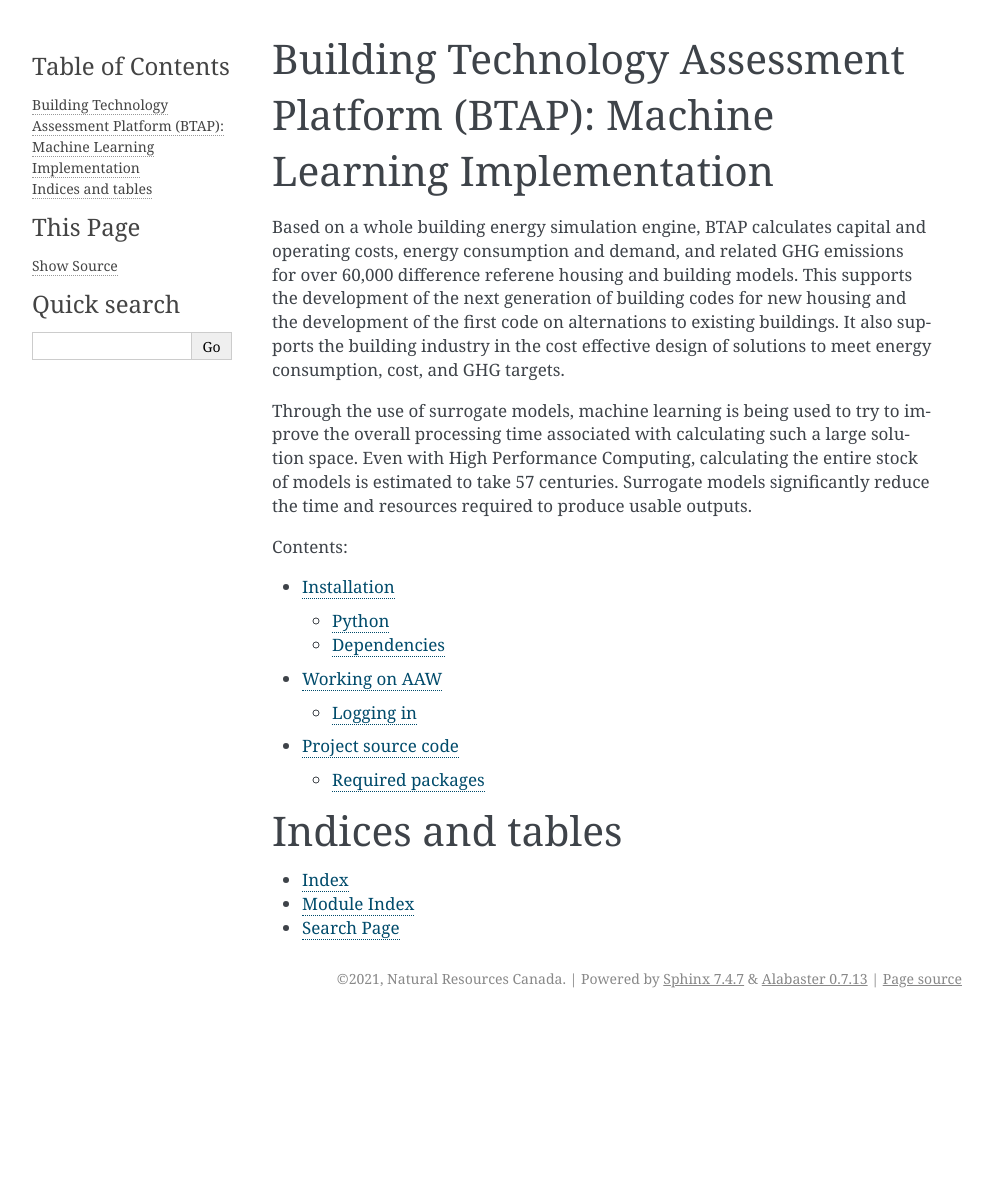
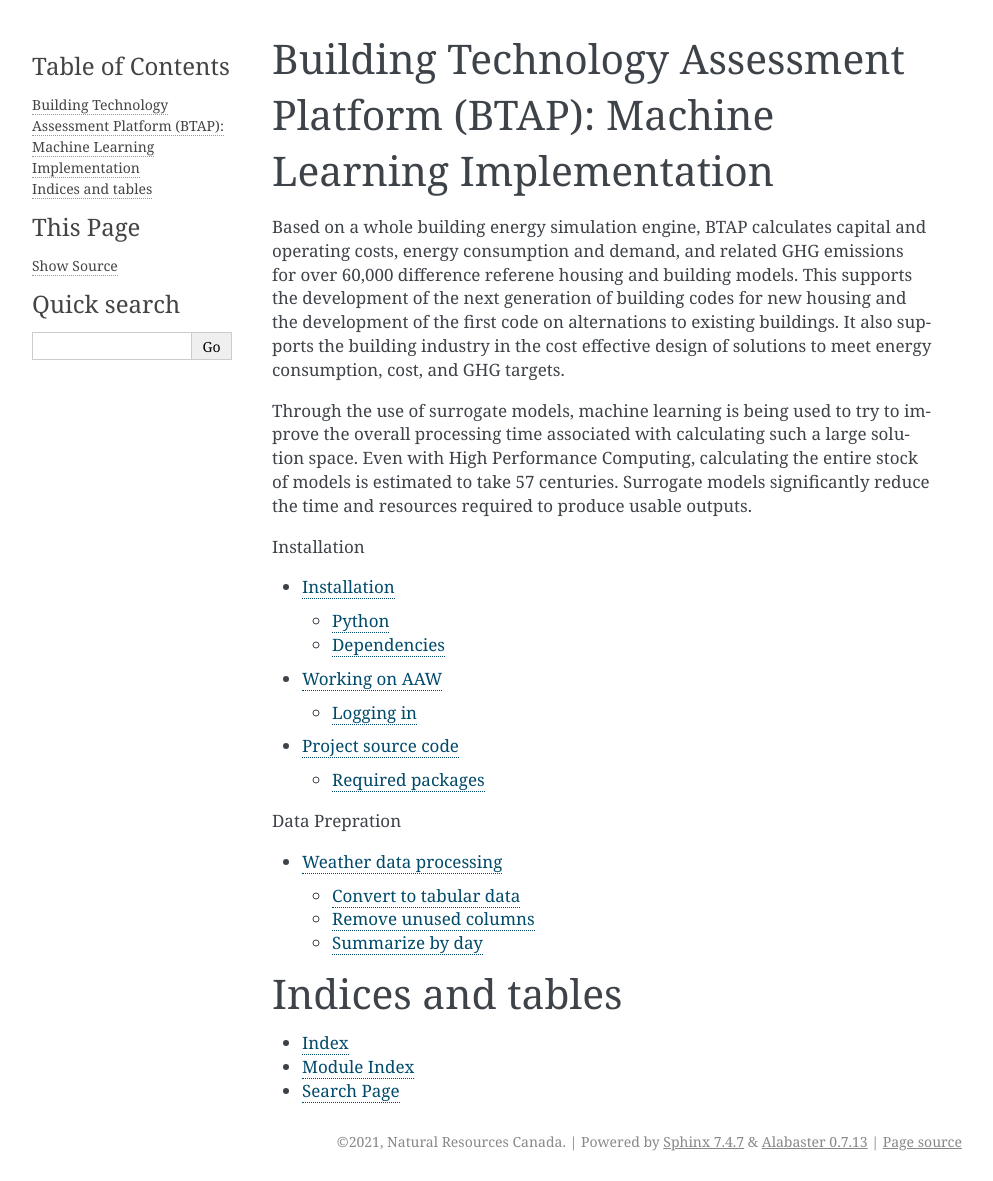
Before and after one commit to canmet-energy/btap_ml, a Sphinx documentation site: the page built from docs/index.rst, in a window 1280 px wide. Shown: the whole page, without its empty margins (148-1141 px from the left). Built offline with Sphinx 7.4.7, drawn with Linux system fonts in a browser that asks for light colours; before the commit the page ends 1018 px from its top, so only the background shows below that; some of the changed lines change nothing that is shown.

Commit message:
Add weather data processing info

```diff
--- /dev/null
+++ b/docs/data_prep/weather.rst
@@ -0,0 +1,45 @@
+Weather data processing
+=======================
+
+EnergyPlus uses weather data in the EPW file format, as defined in the `Auxiliary
+Programs <https://energyplus.net/assets/nrel_custom/pdfs/pdfs_v9.6.0/AuxiliaryPrograms.pdf>`_ documentation. In
+order to be consumed by the model, the data needs to undergo several steps before it can be used.
+
+Convert to tabular data
+-----------------------
+
+EPW files contain several lines of data that is irrelevant to the model. This data is all in the first several lines
+of the file. For example, everything before the line starting with ``1966`` can be ignored::
+
+    LOCATION,Montreal Int'l,PQ,CAN,WYEC2-B-94792,716270,45.47,-73.75,-5.0,36.0
+    DESIGN CONDITIONS,1,Climate Design Data 2009 ASHRAE Handbook,,Heating,1,-23.7,-21.1,-30.5,0.2,-23,-27.9,0.3,-20.6,12.9,-5.3,11.5,-7.9,3.9,260,Cooling,7,9.3,30,22.1,28.5,21.1,27.1,20.2,23.2,28.1,22.2,26.6,21.4,25.6,4.9,220,21.6,16.3,26,20.7,15.5,25.2,19.8,14.5,24.2,69.3,28.1,65.5,26.7,62.3,25.6,703,Extremes,11.1,9.7,8.6,27.4,-26.5,32.3,2.9,1.5,-28.6,33.4,-30.4,34.3,-32,35.2,-34.2,36.3
+    TYPICAL/EXTREME PERIODS,6,Summer - Week Nearest Max Temperature For Period,Extreme,7/13,7/19,Summer - Week Nearest Average Temperature For Period,Typical,6/ 8,6/14,Winter - Week Nearest Min Temperature For Period,Extreme,1/ 6,1/12,Winter - Week Nearest Average Temperature For Period,Typical,2/17,2/23,Autumn - Week Nearest Average Temperature For Period,Typical,10/13,10/19,Spring - Week Nearest Average Temperature For Period,Typical,4/12,4/18
+    GROUND TEMPERATURES,3,.5,,,,-1.50,-6.19,-7.46,-6.35,-0.03,7.05,13.71,18.53,19.94,17.67,12.21,5.33,2,,,,2.71,-1.68,-3.77,-3.85,-0.51,4.33,9.54,14.01,16.32,15.89,12.81,8.08,4,,,,5.45,2.05,-0.04,-0.69,0.54,3.36,6.87,10.31,12.62,13.17,11.85,9.08
+    HOLIDAYS/DAYLIGHT SAVINGS,No,0,0,0
+    COMMENTS 1,WYEC2-Canadian Weather year for Energy Calculations (CWEC) -- WMO#716270
+    COMMENTS 2, -- Ground temps produced with a standard soil diffusivity of 2.3225760E-03 {m**2/day}
+    DATA PERIODS,1,1,Data,Sunday, 1/ 1,12/31
+    1966,1,1,1,60,A_A__*A_9*M_Q_M_Q_Q_Q_9_____________*_*___*,6.8,4.9,88,100550,0,9999,322,0,0,0,0,0,0,999900,225,7.2,10,10,16.1,3600,0,999999999,0,0.0000,0,88,0.000,0.0,0.0
+    1966,1,1,2,60,A_A__*A_9*M_Q_M_Q_Q_Q_9_____________*_*___*,8.3,6.2,87,100310,0,9999,330,0,0,0,0,0,0,999900,248,6.7,10,10,16.1,3600,0,999999999,0,0.0000,0,88,0.000,0.0,0.0
+    1966,1,1,3,60,A_A__*A_9*M_Q_M_Q_Q_Q_9_____________*_*___*,9.2,7.1,87,100170,0,9999,335,0,0,0,0,0,0,999900,248,8.1,10,10,16.1,3600,0,999999999,0,0.0000,0,88,0.000,0.0,0.0
+
+Column names for the tabular data can be found in the Auxiliary Programs documentation.
+
+Remove unused columns
+---------------------
+
+In the Auxiliary Programs documentation for the EPW file format it lists which columns in the file are actually used
+for predicting building energy use. Columns marked as not used by EnergyPlus are removed from the dataset.
+
+.. note::
+
+   The ``year`` column is marked as not being used by EnergyPlus, but is kept for use in creating a datetime index
+   of the data.
+
+Summarize by day
+----------------
+
+Weather data in the file is provided for every hour for all 365 days of the year. Due to the way the data is combined
+in later steps, this becomes millions of records that need to be processed despite the fact that there is no intent to
+predict energy use to the hourly level. To make working with the data more manageable, weather values are summarized to
+daily intervals.
--- a/docs/index.rst
+++ b/docs/index.rst
@@ -19,10 +19,17 @@
 
 .. toctree::
    :maxdepth: 2
-   :caption: Contents:
+   :caption: Installation
 
    installation
    aaw_setup
+
+
+.. toctree::
+   :maxdepth: 2
+   :caption: Data Prepration
+
+   data_prep/weather
 
 Indices and tables
 ==================
```
